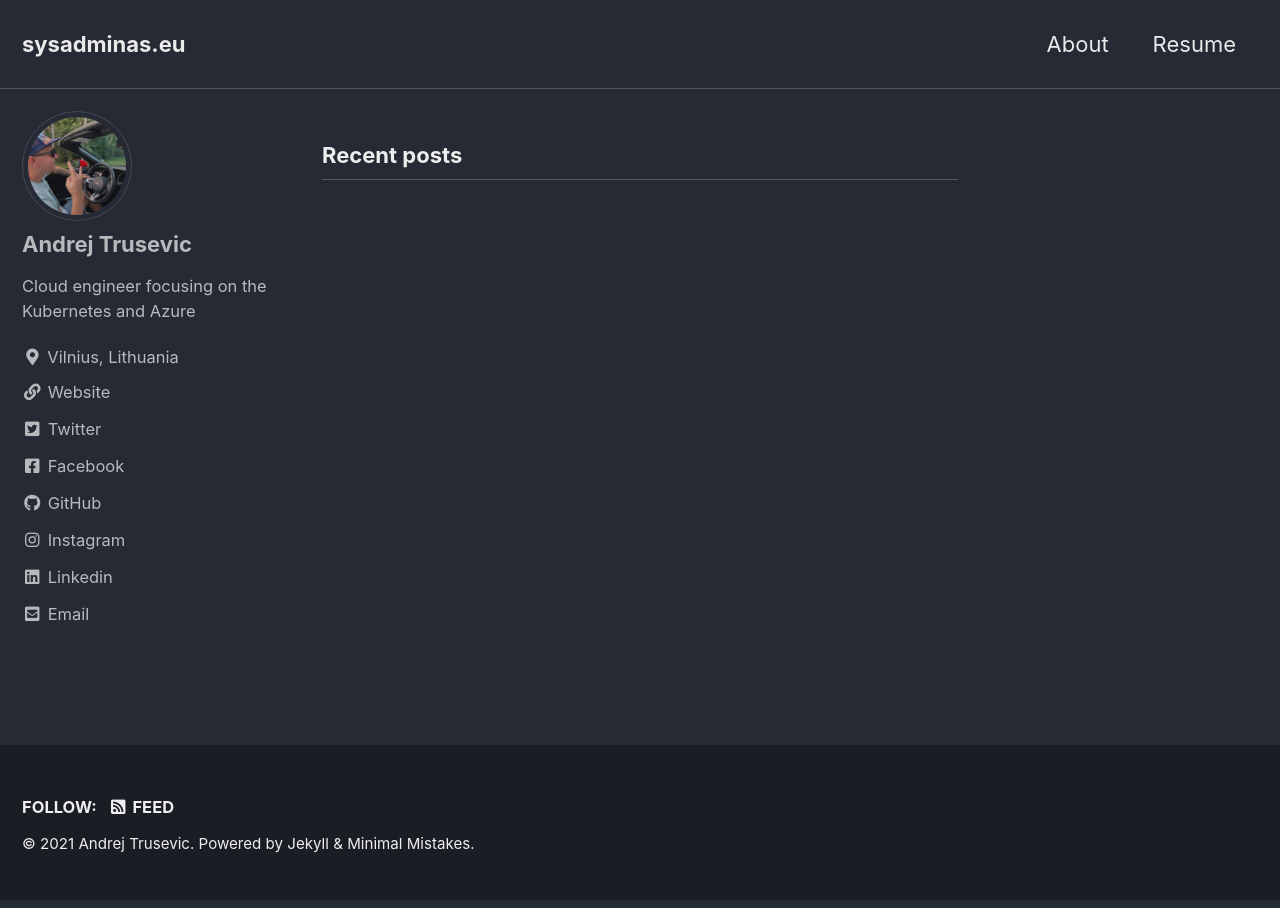
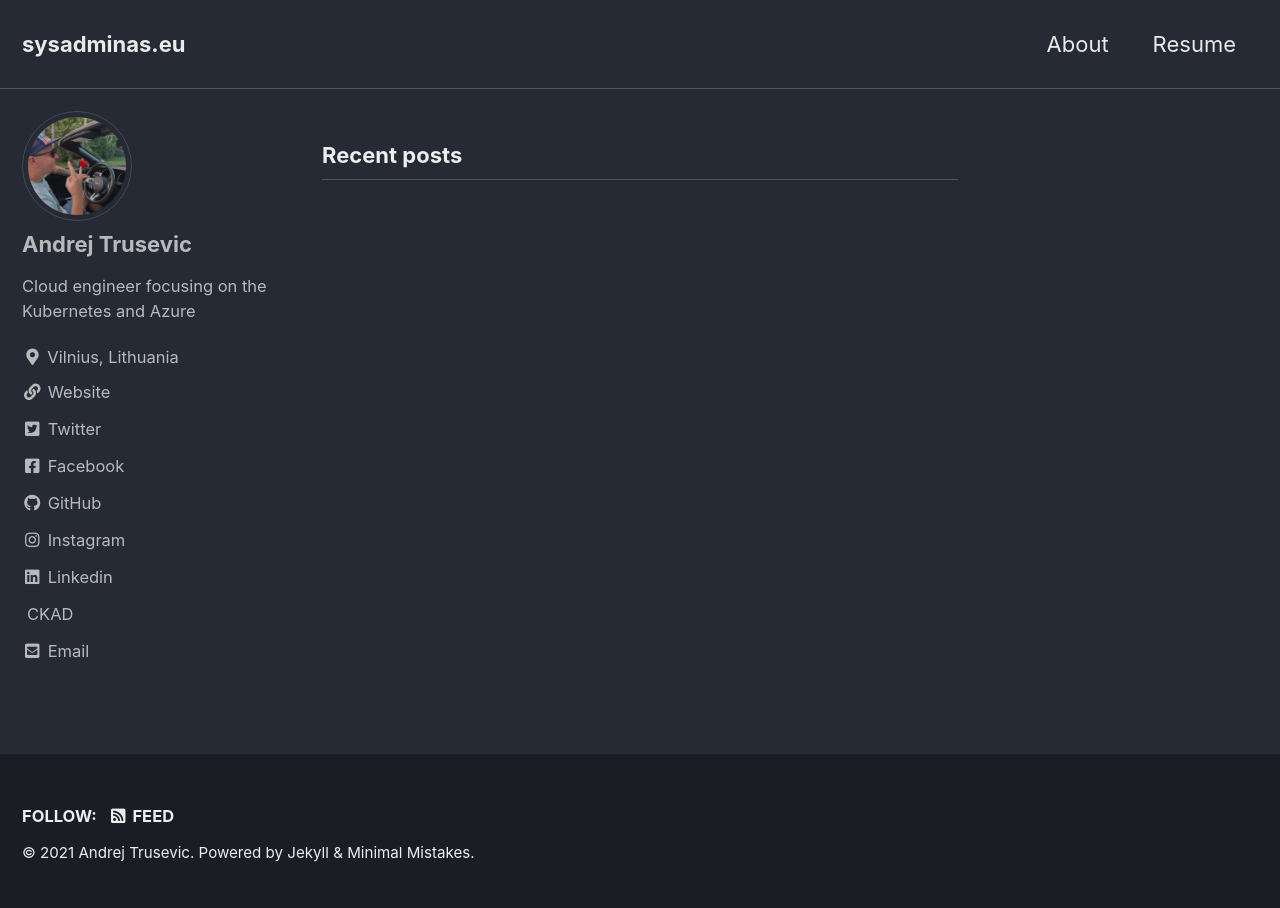
Before and after one commit to andriktr/andriktr.github.io, a Jekyll site: the page built from index.html, in a window 1280 px wide. Built offline with Jekyll 4.4.1, drawn with Linux system fonts in a browser that asks for light colours; cached includes are drawn as plain includes; the list of posts is cut into pages by our own code.

Commit message:
adding ckad badge

```diff
--- a/_config.yml
+++ b/_config.yml
@@ -120,6 +120,10 @@
     - label: "Linkedin"
       icon: "fab fa-fw fa-linkedin"
       url: "https://www.linkedin.com/in/andrej-trusevic-53879a7a/"
+    - label: "CKAD"
+      icon: "https://www.youracclaim.com/earner/earned/share/8961beb3-9991-4751-8534-fd9a9122a36c?provider=url"
+      url: /assets/images/ckad.png
+
 
 # Site Footer
 footer:
```
Also changed, not shown: assets/images/ckad.png (added).
